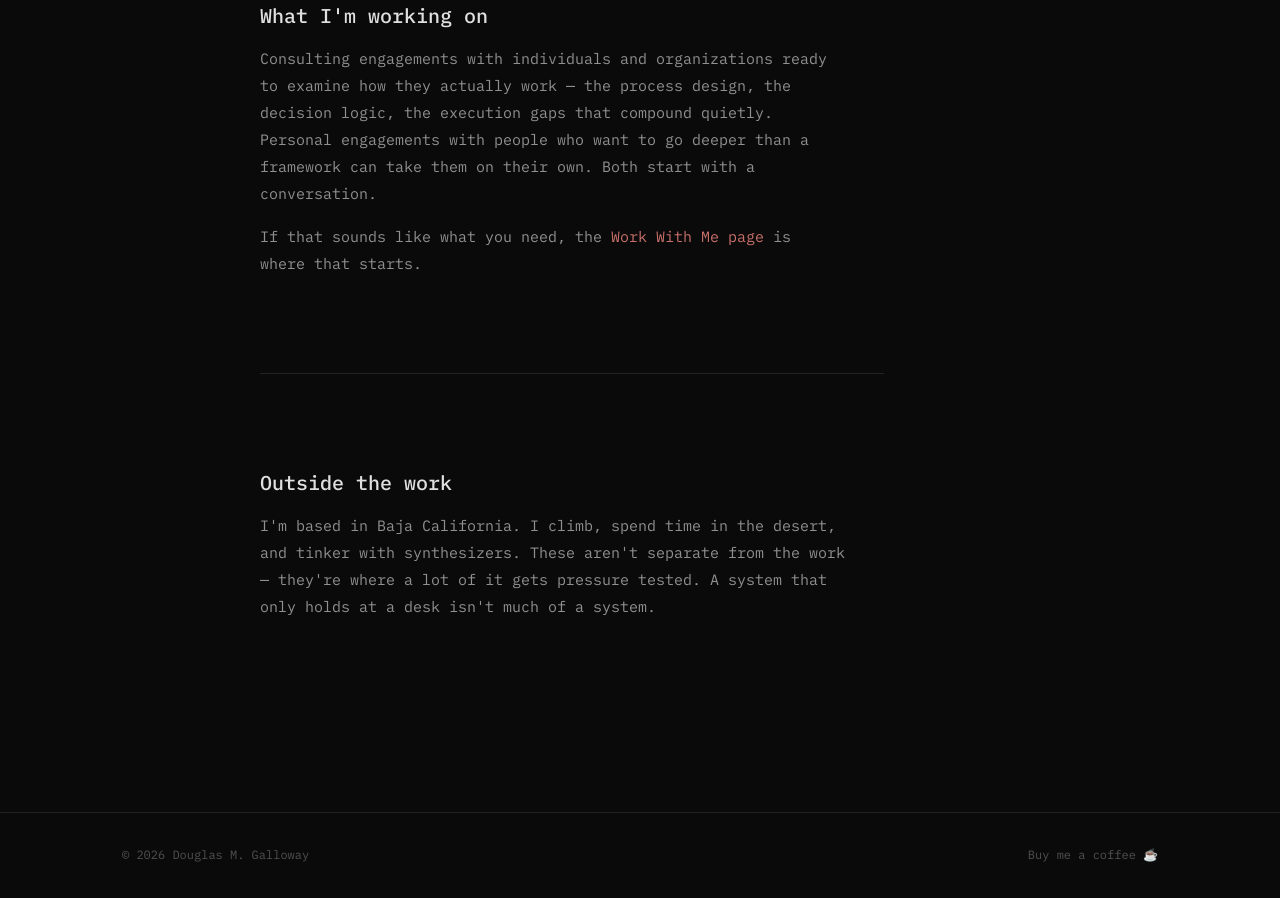
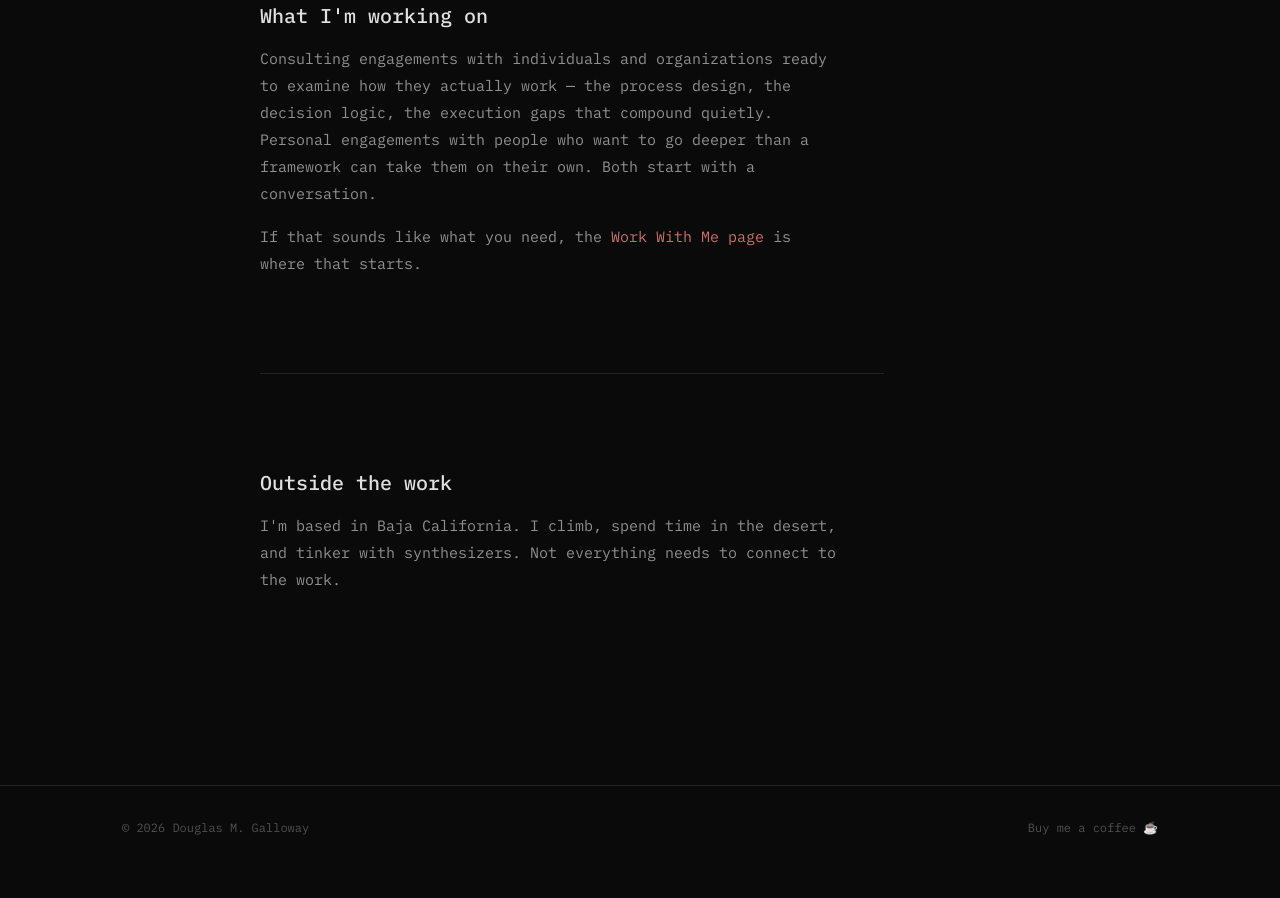
Before and after one commit to damdug/damdug.github.io, an Astro site: page /about in a window 1280 px wide. Shown: the part 979-1877 px from the top of the page. After the commit the page ends 1850 px from the top, so only its background shows below. Built offline with nearby package versions, Linux system fonts and the light colour scheme; Astro itself is replaced by a stand-in of ours.

Commit message:
final about content

```diff
--- a/src/pages/about.astro
+++ b/src/pages/about.astro
@@ -25,7 +25,7 @@ import BaseLayout from '../layouts/BaseLayout.astro';
 
       <div>
         <h3 style="margin-bottom: var(--space-md);">Outside the work</h3>
-        <p>I'm based in Baja California. I climb, spend time in the desert, and tinker with synthesizers. These aren't separate from the work — they're where a lot of it gets pressure tested. A system that only holds at a desk isn't much of a system.</p>
+        <p>I'm based in Baja California. I climb, spend time in the desert, and tinker with synthesizers. Not everything needs to connect to the work.</p>
       </div>
     </div>
   </article>
```
